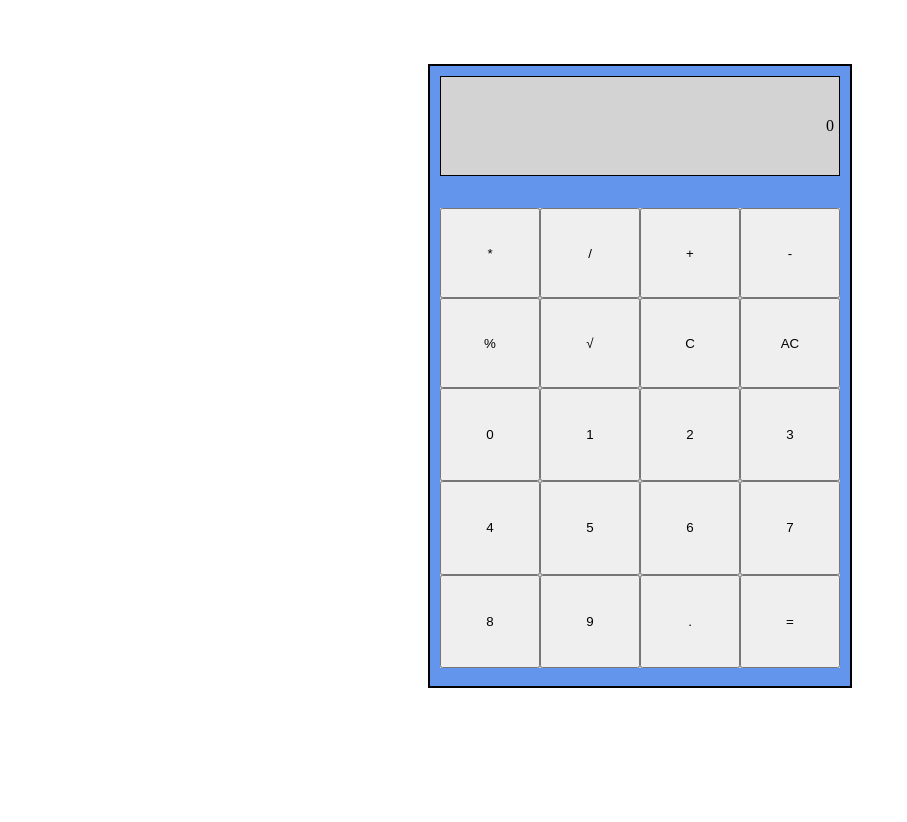
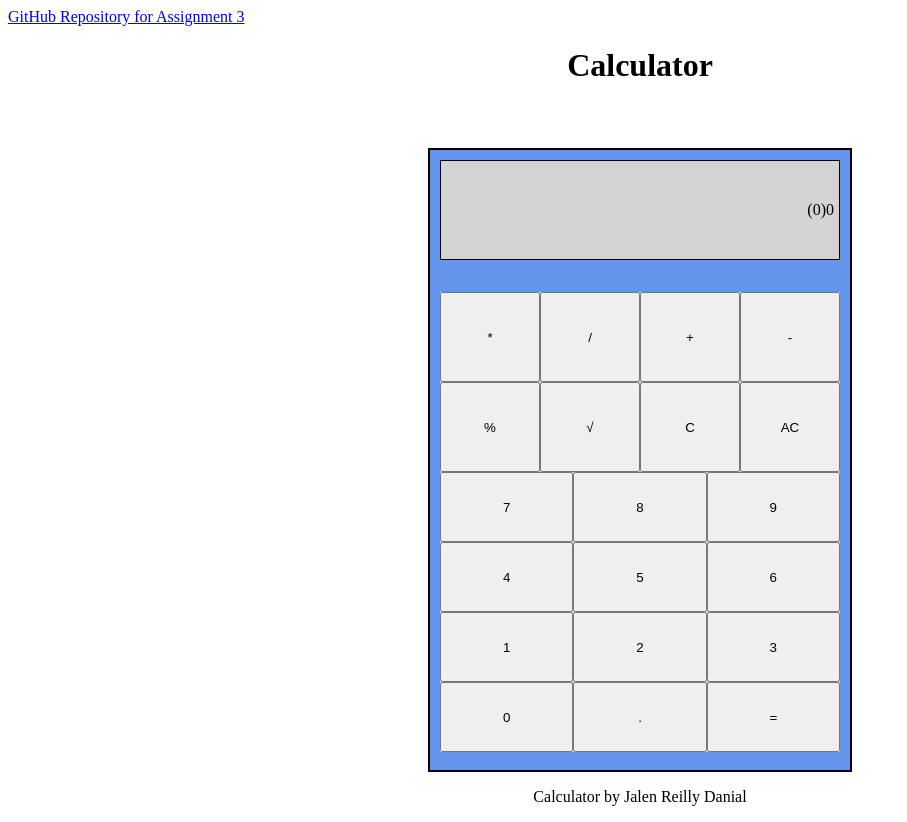
Before and after one commit to Dandazine/assignment-03-notes, a React (Create React App) app: page / in a window 1280 px wide. Shown: the whole page, without its empty margins (0-907 px from the left). Before the commit the page ends 800 px from the top, so only its background shows below. Built offline with nearby package versions, Linux system fonts and the light colour scheme.

Commit message:
Edited grid-column styling, and fixed display AC value

```diff
--- a/src/components/App.js
+++ b/src/components/App.js
@@ -1,85 +1,24 @@
-import {useState} from 'react';
-import './style.css';
+import Header from "./Header";
+import Calculator from "./Calculator"
+import Footer from "./Footer";
+
 
 function App() {
-  const operators = ['.', '-', '+', '*', '/'];
-  const [calculate, setCalculate] = useState("");
-  const [answer, setAnswer] = useState("");
 
-  const updatedCalculations = value => {
-    if (operators.includes(value) && calculate === '') {
-      return;
-    } else if(operators.includes(value) && operators.includes(calculate.slice(-1))) {
-      return;
-    }
-
-    setCalculate(calculate + value);
-
-    if(!operators.includes(value)) {
-      setAnswer(eval(calculate + value).toString())
-    }
-  }
-
-  function keyCreate (){
-    let numArray = [];
-    for (let i =0; i < 10; i++){
-     numArray.push(<button onClick={() => updatedCalculations(i.toString())} key={i}>{i}</button>)
-    }
-    return(
-      numArray
-    )
-  }
-
-  function giveAnswer (){
-    setCalculate(eval(calculate).toString());
-  }
-
-  function deleteNumber (){
-    if (calculate === '') {
-      return;
-    }
-
-    const value = calculate.slice(0, -1)
-
-    setCalculate(value);
-  }
-
-  function deleteFullCalculation (){
-    if (calculate === '') {
-      return;
-    }
-
-    const value = calculate.slice(0, 0)
-
-    setCalculate(value);
-  }
 
   return (
-    <section className="calculator">
-      <div className="display">
-        {answer ? <span>({answer})</span> : ''}
-        {calculate || "0"}
-      </div>
-
-      {/* Make this entire thing a grid ??  */}
-      <div className="op-buttons">
-        <button onClick={() => updatedCalculations('*')}>*</button>
-        <button onClick={() => updatedCalculations('/')}>/</button>
-        <button onClick={() => updatedCalculations('+')}>+</button>
-        <button onClick={() => updatedCalculations('-')}>-</button>
-        <button onClick={() => updatedCalculations('%')}>%</button>
-        <button onClick={() => updatedCalculations('√')}>√</button>
-        <button onClick={deleteNumber}>C</button>
-        <button onClick={deleteFullCalculation}>AC</button>
-      </div>
-
-      <div className="nums">
-        {keyCreate()}
-        <button onClick={() => updatedCalculations('.')}>.</button>
-        <button onClick={giveAnswer}>=</button>
-      </div>
-    </section>
-  );
+    <>
+      <header>
+        <Header />
+      </header>
+      <main>
+        <Calculator />
+      </main>
+      <footer>
+        <Footer />
+      </footer>
+    </>
+  )
 }
 
 export default App;
--- /dev/null
+++ b/src/components/Calculator.js
@@ -0,0 +1,86 @@
+import {useState} from 'react';
+import './style.css';
+
+function Calculator () {
+    const operators = ['.', '-', '+', '*', '/'];
+    const [calculate, setCalculate] = useState("");
+    const [answer, setAnswer] = useState("");
+
+    const updatedCalculations = value => {
+        if (operators.includes(value) && calculate === '') {
+        return;
+        } else if(operators.includes(value) && operators.includes(calculate.slice(-1))) {
+        return;
+        }
+
+        setCalculate(calculate + value);
+
+        if(!operators.includes(value)) {
+        setAnswer(eval(calculate + value).toString())
+        }
+    }
+
+    function keyCreate (){
+        let numArray = [];
+        for (let i =0; i < 10; i++){
+        numArray.push(<button onClick={() => updatedCalculations(i.toString())} key={i}>{i}</button>)
+        }
+        return(
+        numArray
+        )
+    }
+
+    function giveAnswer (){
+        setCalculate(eval(calculate).toString());
+    }
+
+    function deleteNumber (){
+        if (calculate === '') {
+        return;
+        }
+
+        const value = calculate.slice(0, -1)
+
+        setCalculate(value);
+    }
+
+    function deleteFullCalculation (){
+        if (calculate === '') {
+        return;
+        }
+
+        const value = calculate.slice(0, 0)
+
+        setAnswer(value);
+        setCalculate(value);
+    }
+
+    return (
+        <section className="calculator">
+      <div className="display">
+        {answer ? <span>({answer})</span> : '(0)'}
+        {calculate || "0"}
+      </div>
+
+      {/* Make this entire thing a grid ??  */}
+      <div className="op-buttons">
+        <button onClick={() => updatedCalculations('*')}>*</button>
+        <button onClick={() => updatedCalculations('/')}>/</button>
+        <button onClick={() => updatedCalculations('+')}>+</button>
+        <button onClick={() => updatedCalculations('-')}>-</button>
+        <button onClick={() => updatedCalculations('%')}>%</button>
+        <button onClick={() => updatedCalculations('√')}>√</button>
+        <button onClick={deleteNumber}>C</button>
+        <button onClick={deleteFullCalculation}>AC</button>
+      </div>
+
+      <div className="nums">
+        {keyCreate()}
+        <button onClick={() => updatedCalculations('.')}>.</button>
+        <button onClick={giveAnswer}>=</button>
+      </div>
+    </section>
+    )
+}
+
+export default Calculator;
--- /dev/null
+++ b/src/components/Footer.js
@@ -0,0 +1,7 @@
+function Footer () {
+    return(
+        <p>Calculator by Jalen Reilly Danial</p>
+    )
+}
+
+export default Footer;
--- /dev/null
+++ b/src/components/Header.js
@@ -0,0 +1,12 @@
+function Header () {
+    return(
+        <>
+            <nav>
+                <a href="https://github.com/Dandazine/assignment-03-notes">GitHub Repository for Assignment 3</a>
+            </nav>
+            <h1>Calculator</h1>
+        </>
+    )
+}
+
+export default Header;
--- a/src/components/style.css
+++ b/src/components/style.css
@@ -1,3 +1,11 @@
+h1{
+  text-align: center;
+}
+
+footer{
+  text-align: center;
+}
+
 .calculator {
   width: 400px;
   height: 600px;
@@ -19,7 +27,6 @@
   color: black;
   box-sizing: border-box;
   background-color: lightgrey;
-
 }
 
 .op-buttons {
@@ -28,7 +35,7 @@
   height: 180px;
   display: grid;
   grid-template-columns: repeat(4, 1fr);
-    grid-template-rows: repeat(5);
+  grid-template-rows: repeat(2, auto);
   background-color: lightgrey;
 }
 
@@ -36,7 +43,47 @@
   width: 400px;
   height: 280px;
   display: grid;
-    grid-template-columns: repeat(4, 1fr);
-    grid-template-rows: repeat(5);
+  grid-template-columns: repeat(3, 1fr);
+  grid-template-rows: repeat(4, 1fr);
   background-color: lightgrey;
 }
+
+.nums :first-child{
+  grid-column: 1/2;
+  grid-row: 4/5;
+}
+
+.nums :nth-child(2){
+  grid-column: 1/2;
+  grid-row: 3/4;
+}
+
+.nums :nth-child(3){
+  grid-column: 2/3;
+  grid-row: 3/4;
+}
+
+.nums :nth-child(4){
+  grid-column: 3/4;
+  grid-row: 3/4;
+}
+
+.nums :nth-child(5){
+  grid-column: 1/2;
+  grid-row: 2/3;
+}
+
+.nums :nth-child(6){
+  grid-column: 2/3;
+  grid-row: 2/3;
+}
+
+.nums :nth-child(7){
+  grid-column: 3/4;
+  grid-row: 2/3;
+}
+
+.nums :nth-child(8){
+  grid-column: 1/2;
+  grid-row: 1/2;
+}
```
Lines whose indentation alone changed are shown as unchanged.
